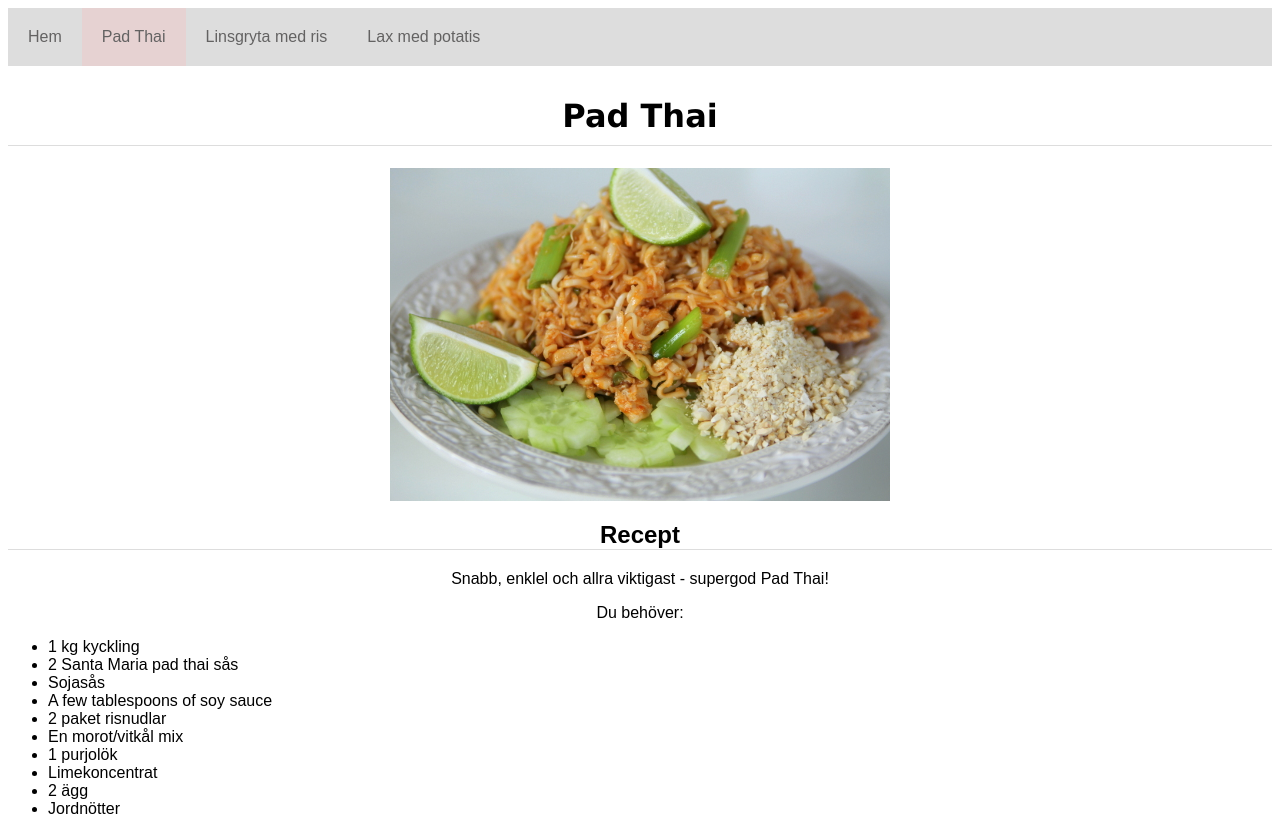
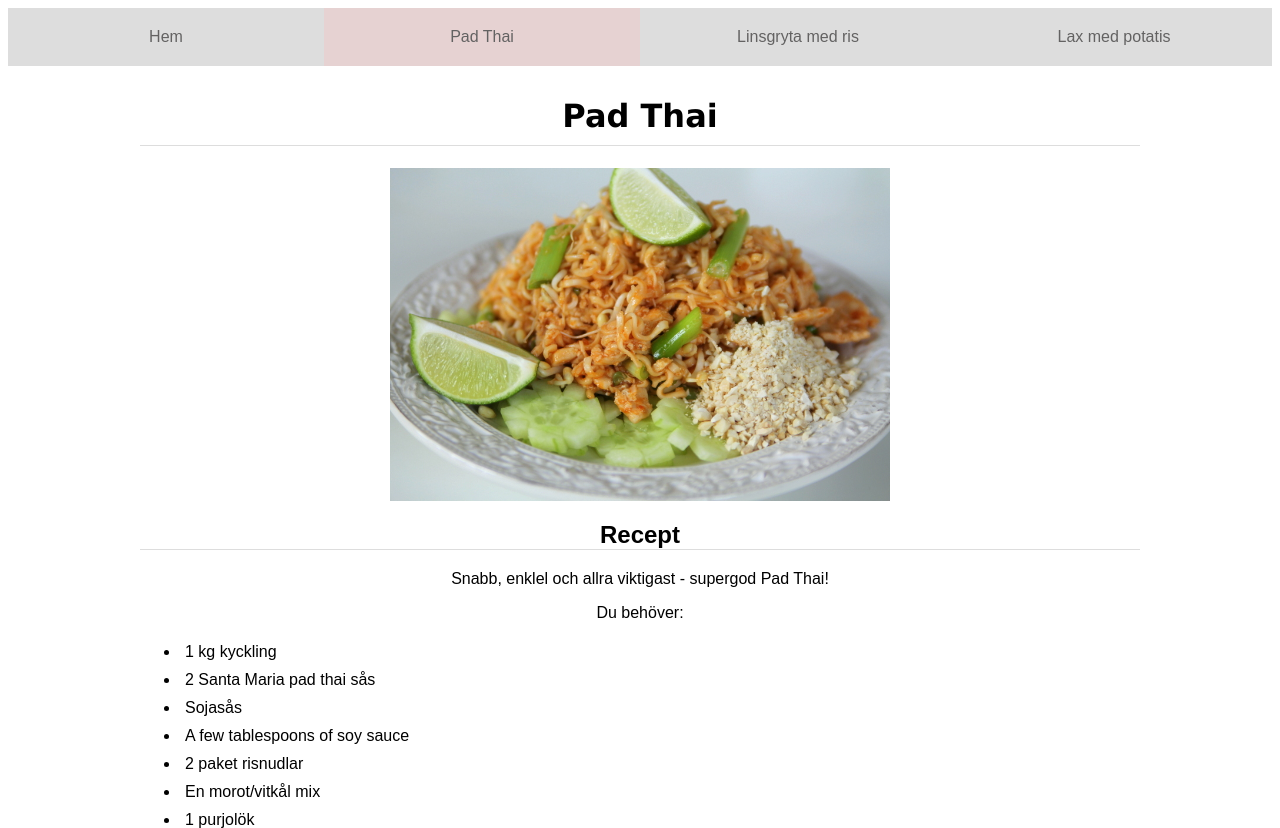
Before and after one commit to felicianorman/odin-recipes, a plain HTML site: page pages/padthai.html in a window 1280 px wide. Shown: the top 828 px of the page. Drawn offline with Linux system fonts and the light colour scheme.

Commit message:
Update recipes.css

```diff
--- a/pages/recipes.css
+++ b/pages/recipes.css
@@ -1,3 +1,6 @@
+html {
+    box-sizing: border-box;
+}
 /* nav bar inspo w3schools */
 
 .ul {
@@ -6,11 +9,12 @@
     padding: 0;
     overflow: hidden;
     background: rgb(221, 221, 221);
+    display: flex;
 }
 
 .li {
     font-family:Arial, Helvetica, sans-serif;
-    float: left;
+    flex: 1 1 0;
 }
 
 .li a {
@@ -54,11 +58,15 @@ h2 {
 
 }
 
-html {
-    box-sizing: border-box;
-}
-
-
 p {
     text-align: center;
 }
+
+.content {
+    margin: 0 auto;
+    width: 1000px;
+}
+
+.content li {
+    padding: 5px;
+}
```
